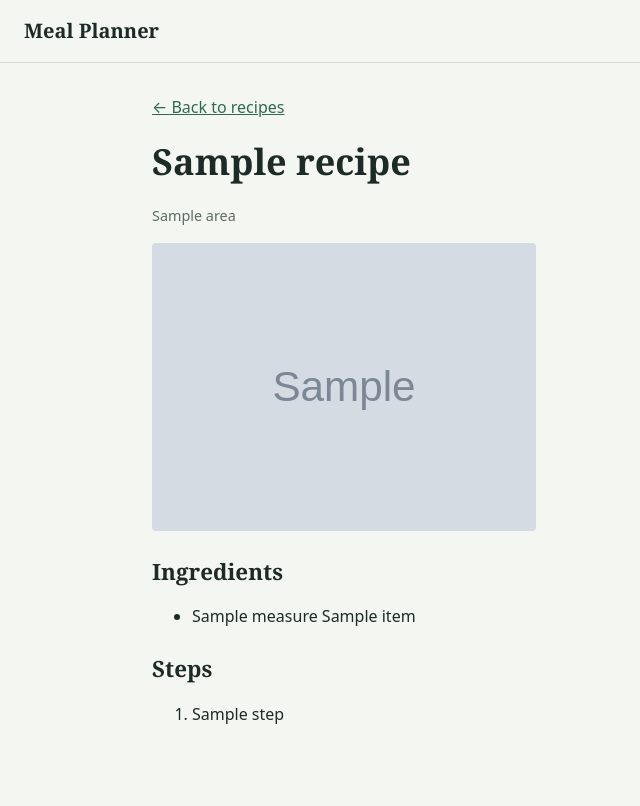
After one commit to finneganblack358-max/meal-planner, a Flask app: template app/templates/recipe.html in a window 1280 px wide. The commit adds this page. Shown: the whole page, without its empty margins (0-640 px from the left). Run offline with Flask 3, Linux system fonts and the light colour scheme; the template is opened without the code that fills it: most values are stand-ins (such as "Sample title", 1, 10 or a date in 2020); grey boxes marked "Sample" are stand-in pictures.

Commit message:
Add recipe detail page

```diff
--- a/app/db.py
+++ b/app/db.py
@@ -95,3 +95,9 @@ def delete_saved(saved_id):
     cursor = db.execute("DELETE FROM saved_recipes WHERE id = ?", (saved_id,))
     db.commit()
     return cursor.rowcount == 1
+
+def get_saved(saved_id):
+    row = get_db().execute(
+        "SELECT * FROM saved_recipes WHERE id = ?", (saved_id,)
+    ).fetchone()
+    return row_to_recipe(row) if row else None
--- a/app/static/css/style.css
+++ b/app/static/css/style.css
@@ -148,3 +148,34 @@ button:disabled {
   background: var(--muted);
   cursor: default;
 }
+
+.recipe h2 a {
+  color: inherit;
+  text-decoration: none;
+}
+
+.recipe h2 a:hover { text-decoration: underline; }
+
+.back {
+  display: inline-block;
+  margin-bottom: 1rem;
+  color: var(--leaf);
+}
+
+.detail { max-width: 40rem; }
+
+.detail img {
+  display: block;
+  width: 100%;
+  max-width: 24rem;
+  margin: 1rem 0;
+  border-radius: 4px;
+}
+
+.detail h2 {
+  font-family: var(--serif);
+  font-size: 1.4rem;
+  margin: 1.5rem 0 0.5rem;
+}
+
+.detail li { margin-bottom: 0.5rem; }
--- /dev/null
+++ b/app/templates/recipe.html
@@ -0,0 +1,30 @@
+{% extends "base.html" %}
+
+{% block title %}{{ recipe.title }} - Meal Planner{% endblock %}
+
+{% block content %}
+<a class="back" href="{{ url_for('main.index') }}">&larr; Back to recipes</a>
+
+<article class="detail">
+  <h1>{{ recipe.title }}</h1>
+  <p class="meta">{{ [recipe.area, recipe.category]|select|join(", ") }}</p>
+
+  {% if recipe.image %}
+  <img src="{{ recipe.image }}" alt="">
+  {% endif %}
+
+  <h2>Ingredients</h2>
+  <ul>
+    {% for item in recipe.ingredients %}
+    <li>{% if item.measure %}{{ item.measure }} {% endif %}{{ item.name }}</li>
+    {% endfor %}
+  </ul>
+
+  <h2>Steps</h2>
+  <ol>
+    {% for step in recipe.steps %}
+    <li>{{ step }}</li>
+    {% endfor %}
+  </ol>
+</article>
+{% endblock %}
```
Also changed, not shown: app/routes.py (+9 -1 lines), app/static/js/main.js (+12 -3 lines), tests/test_detail.py (added, +37 -0 lines).
